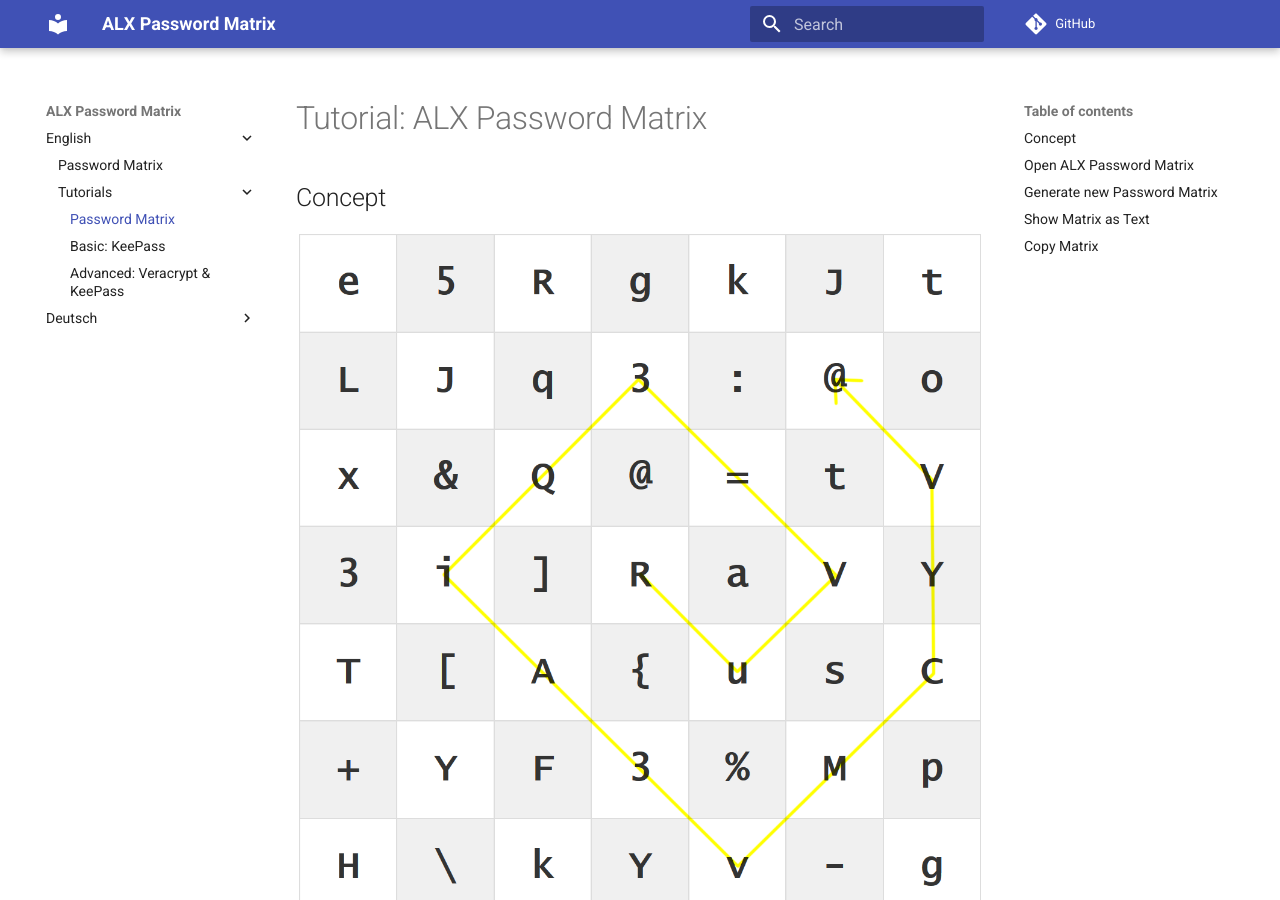
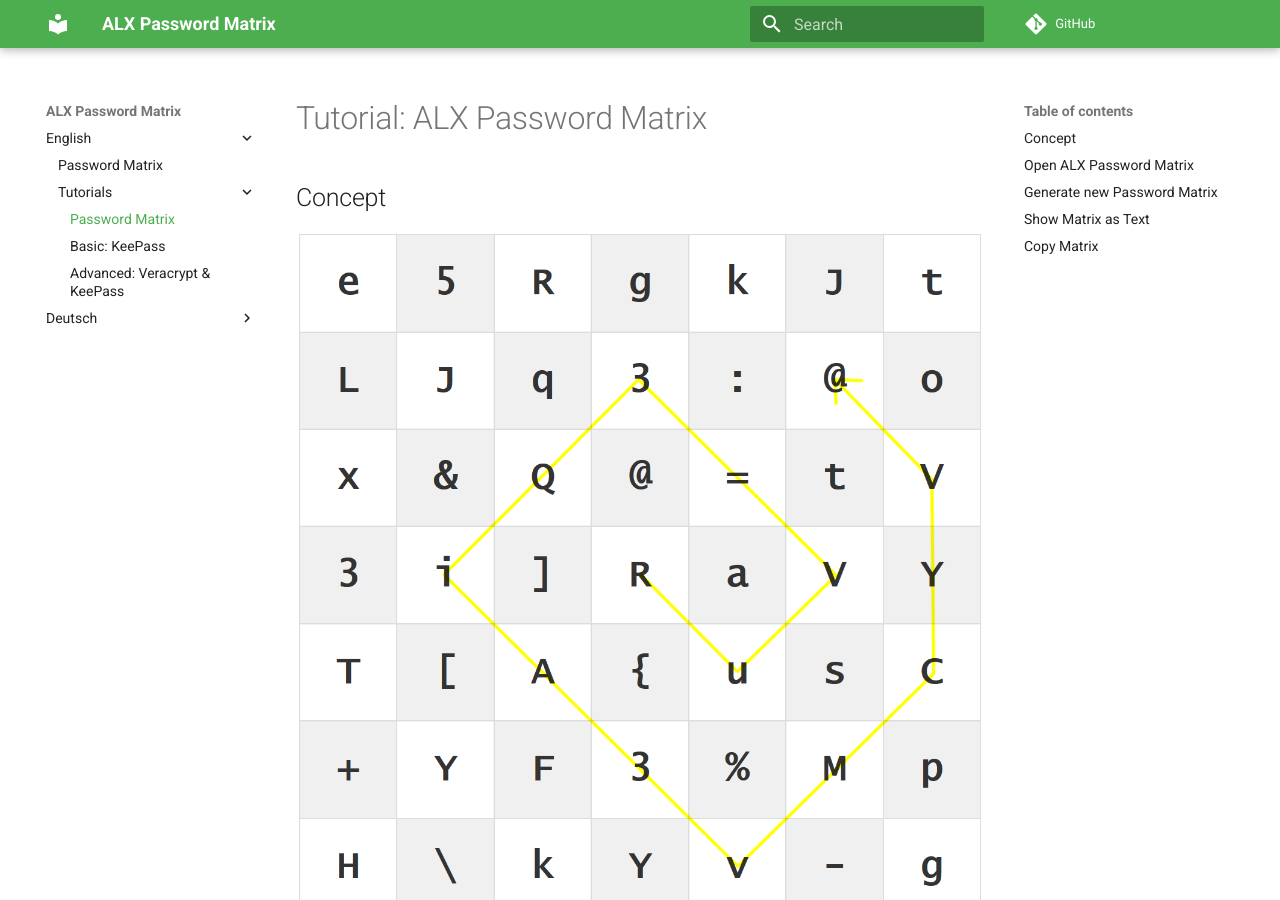
Before and after one commit to alexanderlink/PasswordMatrix, an MkDocs documentation site: the page built from docs/tutorial/PasswordMatrix.md, in a window 1280 px wide and 900 px high. Built offline with MkDocs 1.6.1 and Material for MkDocs 9.7.7, drawn with Linux system fonts in a browser that asks for light colours; comment, search, counter and statistics services are not loaded; old or Windows-style settings are respelled for this version of MkDocs.

Commit message:
Update mkdocs.yml

```diff
--- a/mkdocs.yml
+++ b/mkdocs.yml
@@ -16,5 +16,26 @@ pages:
             - "Einfach: KeePass":  "tutorial/KeePass_de.md"
             - "Fortgeschritten: Veracrypt & KeePass":  "tutorial/Veracrypt_de.md"
 
-theme:
-  name: 'material'
+extra_css:
+    - css/extra.css
+
+extra:
+    palette:
+        primary: 'Green'
+        accent: 'Amber'
+    logo: ''
+
+markdown_extensions:
+    - markdown.extensions.codehilite(guess_lang=false)
+    - pymdownx.betterem
+    - pymdownx.tilde
+    - pymdownx.details
+    - pymdownx.tasklist
+    - pymdownx.emoji:
+        emoji_generator: !!python/name:pymdownx.emoji.to_svg
+        emoji_index: !!python/name:pymdownx.emoji.emojione
+    - toc:
+        permalink: True
+    - admonition
+
+theme: 'material'
```
